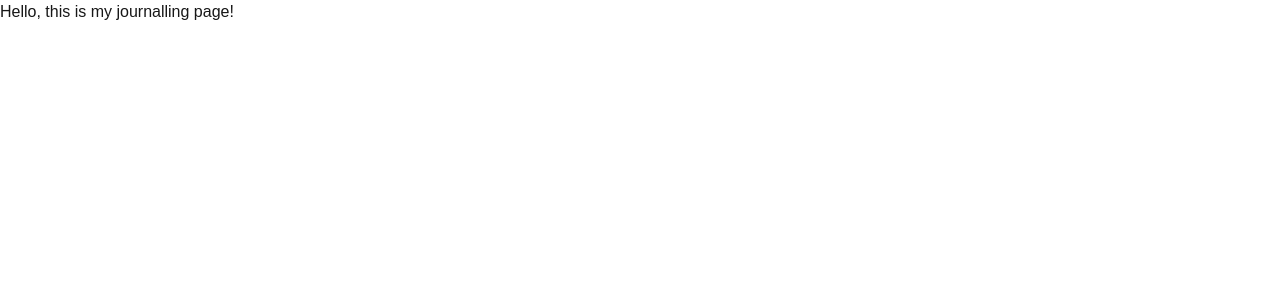
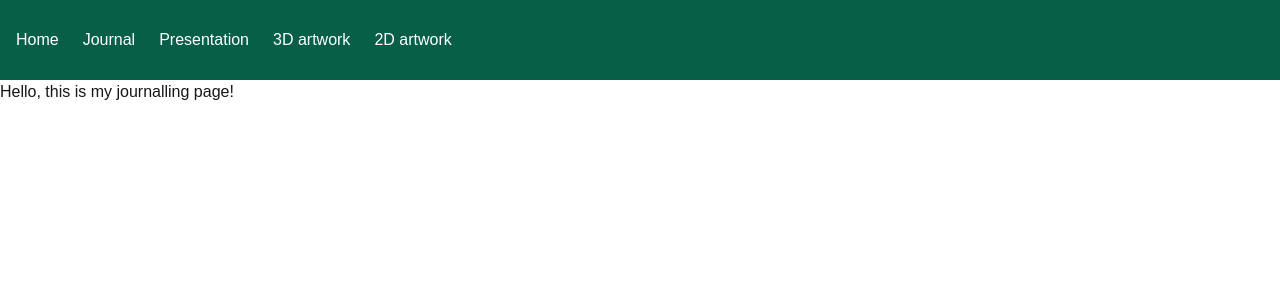
Before and after one commit to nstene/my-art-site, a Next.js app: page /Journal in a window 1280 px wide. Shown: the top 300 px of the page. Built offline with nearby package versions, Linux system fonts and the light colour scheme.

Commit message:
feat: add navigation bar

```diff
--- a/src/app/components/navigation/navbar/index.tsx
+++ b/src/app/components/navigation/navbar/index.tsx
@@ -0,0 +1,48 @@
+import React from "react";
+import Link from "next/link";
+//import Logo from "./Logo";
+//import Button from "./Button";
+
+const Navbar = () => {
+  return (
+    <>
+      <div className="w-full h-20 bg-emerald-800 sticky top-0">
+        <div className="container mx-auto px-4 h-full">
+          <div className="flex justify-between items-center h-full">
+            {/* <Logo /> */}
+            <ul className="hidden md:flex gap-x-6 text-white">
+              <li>
+                <Link href="/">
+                  <p>Home</p>
+                </Link>
+              </li>
+              <li>
+                <Link href="/Journal">
+                  <p>Journal</p>
+                </Link>
+              </li>
+              <li>
+                <Link href="/presentation">
+                  <p>Presentation</p>
+                </Link>
+              </li>
+              <li>
+                <Link href="/ThreeDPage">
+                  <p>3D artwork</p>
+                </Link>
+              </li>
+              <li>
+                <Link href="/TwoDPage">
+                  <p>2D artwork</p>
+                </Link>
+              </li>
+            </ul>
+            {/* <Button /> */}
+          </div>
+        </div>
+      </div>
+    </>
+  );
+};
+
+export default Navbar;
--- a/src/app/layout.tsx
+++ b/src/app/layout.tsx
@@ -1,6 +1,7 @@
 import type { Metadata } from "next";
 import localFont from "next/font/local";
 import "./globals.css";
+import Navigation from "./components/navigation/navbar";
 
 const geistSans = localFont({
   src: "./fonts/GeistVF.woff",
@@ -13,11 +14,6 @@ const geistMono = localFont({
   weight: "100 900",
 });
 
-export const metadata: Metadata = {
-  title: "Create Next App",
-  description: "Generated by create next app",
-};
-
 export default function RootLayout({
   children,
 }: Readonly<{
@@ -28,6 +24,7 @@ export default function RootLayout({
       <body
         className={`${geistSans.variable} ${geistMono.variable} antialiased`}
       >
+        <Navigation />
         {children}
       </body>
     </html>
--- a/src/app/page.tsx
+++ b/src/app/page.tsx
@@ -6,7 +6,7 @@ export default function Home() {
   return (
     <div className="grid grid-rows-[20px_1fr_20px] items-center justify-items-center min-h-screen p-8 pb-20 gap-16 sm:p-20 font-[family-name:var(--font-geist-sans)]">
       <main className="flex flex-col gap-8 row-start-2 items-center sm:items-start">
-        <p> Hi there! This is custom code. <br></br>
+        <p> Hi there! This is custom code. <br />
         Everything that follows is pre-built.
         </p>
         <Link href="presentation"> Go to presentation page </Link>
```
